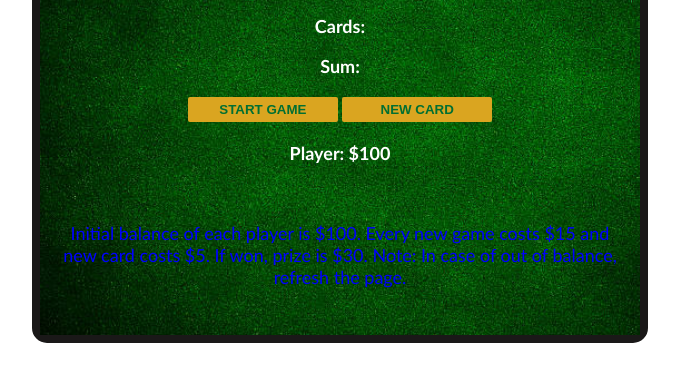
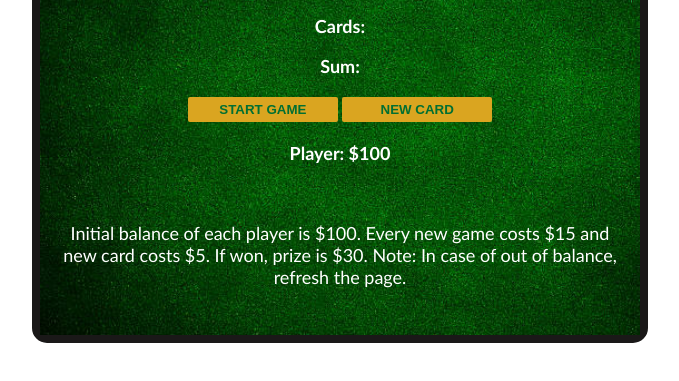
Before and after one commit to ashasingh/BlackJack, a plain HTML site: page index.html in a window 1280 px wide. Shown: the part 135-516 px from the top of the page, without its empty margins (300-979 px from the left). Drawn offline with Linux system fonts and the light colour scheme.

Commit message:
Update index.html

```diff
--- a/index.html
+++ b/index.html
@@ -19,7 +19,7 @@
     <p id="player-el"></p>
     <br>
     <p id="message" style="color: red;"></p>
-    <p style="font-weight: lighter; color: blue;">Initial balance of each player is $100. Every new game costs $15 and new card costs $5. If won, prize is $30. Note: In case of out of balance, refresh the page.</p>
+    <p style="font-weight: lighter; color: white;">Initial balance of each player is $100. Every new game costs $15 and new card costs $5. If won, prize is $30. Note: In case of out of balance, refresh the page.</p>
   </div>
 </div>
 <script src="index.js"></script>
```
